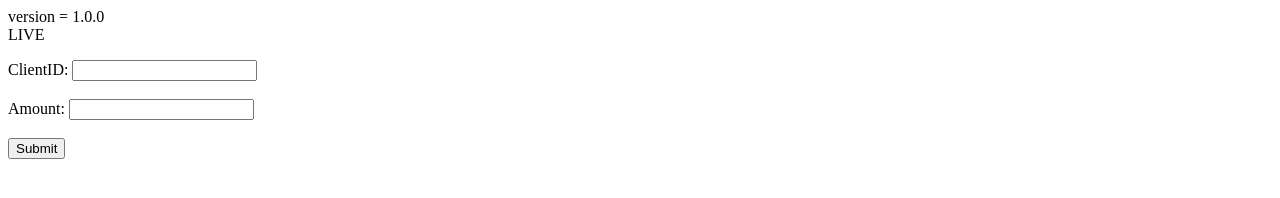
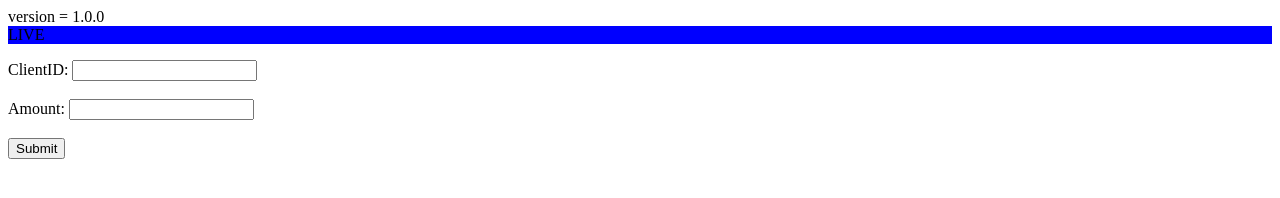
Before and after one commit to AINULX00159358/InvoiceManager, a website: page html/invoice.html in a window 1280 px wide. Drawn offline with nearby package versions, Linux system fonts and the light colour scheme.

Commit message:
added blue header

```diff
--- a/html/invoice.html
+++ b/html/invoice.html
@@ -26,6 +26,7 @@
 <script>
       $(document).ready(function(){
           $("#space").empty().append("LIVE");
+           $("#space").css("background-color", "blue");
         });
 
       function convertFormToJSON(form) {
```
